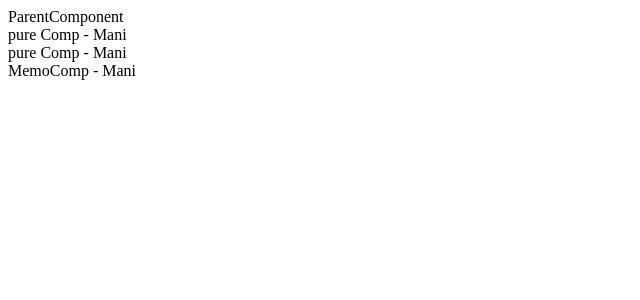
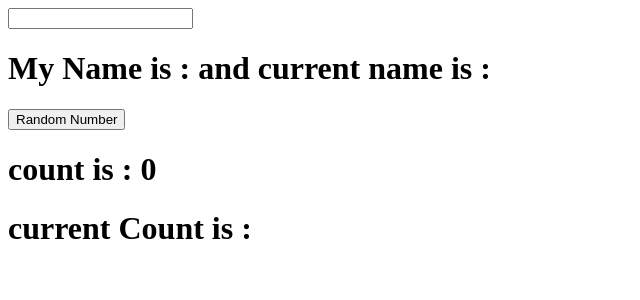
Before and after one commit to ManiRamezanpour/React-Learning, a React (Create React App) app: page / in a window 1280 px wide. Shown: the top 300 px of the page, without its empty margins (0-640 px from the left). Built offline with nearby package versions, Linux system fonts and the light colour scheme.

Commit message:
ref in class and Useref

```diff
--- a/src/App.js
+++ b/src/App.js
@@ -1,8 +1,6 @@
 import React, { Component } from "react";
 import Wrapper from "./Components/HOC/Wrapper";
-import HocClick from "./Components/HocExample/HocClick";
-import HocHover from "./Components/HocExample/HocHover";
-import ParentComp from './Components/PureCompExample/ParentComp'
+import UseRefExample from "./Components/Ref/UseRefExample";
 class App extends Component {
   state = {
     products: [
@@ -73,8 +71,11 @@ class App extends Component {
     // console.log("App.js render");
     return (
       <>
-        <ParentComp />
-        {/* <HocClick name="saheb"/> */}
+        <UseRefExample />
+        {/* <FunctionalRef /> */}
+        {/* <ClassRef /> */}
+        {/* <ParentComp /> */}
+        {/* <HocClick name="Mani"/> */}
         {/* <HocHover /> */}
         {/* <Navbar
           totalItem={this.state.products.filter((p) => p.quantity > 0).length}
--- a/src/Components/PureCompExample/MemoComp.js
+++ b/src/Components/PureCompExample/MemoComp.js
@@ -5,3 +5,5 @@ const MemoComp = (props) => {
 };
 
 export default React.memo(MemoComp);
+//TODO :  React.memo when not change the state Not reRender.
+//? : React.memo = PureComponents in Sfc.
--- a/src/Components/PureCompExample/ParentComp.js
+++ b/src/Components/PureCompExample/ParentComp.js
@@ -3,8 +3,8 @@ import MemoComp from "./MemoComp";
 import PureComp from "./PureComp";
 import RegComp from "./RegComp";
 class ParentComponent extends Component {
-  // when pureComponent for render state not change
-  // dont render the parent
+  //TODO: when pureComponent for render state not change
+  //? dont render the parent
   state = {
     name: "Mani",
   };
--- /dev/null
+++ b/src/Components/Ref/UseRefExample.js
@@ -0,0 +1,36 @@
+import React, { useState, useEffect, useRef } from "react";
+const UseRefExample = () => {
+  const [inputValue, setinput] = useState("");
+  const prevValue = useRef();
+  const prevCount = useRef();
+  const [count, setCount] = useState(0);
+
+  //TODO : Input Handler
+  const inputHandler = (event) => {
+    setinput(event.target.value);
+  };
+
+  useEffect(() => {
+    prevValue.current = inputValue; // Does not re-render component
+  }, [inputValue]);
+
+  useEffect(() => {
+    prevCount.current = count;
+  }, [count]);
+  return (
+    <div>
+      <input type="text" ref={prevValue} onChange={inputHandler} />
+      <h1>
+        My Name is : {inputValue} and current name is :{prevValue.current}
+      </h1>
+      <button onClick={() => setCount(Math.ceil(Math.random() * 100))}>
+        Random Number
+      </button>
+      <h1>count is : {count}</h1>
+      <h1>current Count is : {prevCount.current}</h1>
+    </div>
+  );
+};
+
+export default UseRefExample;
+//todo : when click to reset button => focus on the input
```
Also changed, not shown: src/Components/Ref/ClassRef.js (added, +23 -0 lines), src/Components/Ref/FunctionalRef.js (added, +11 -0 lines).
